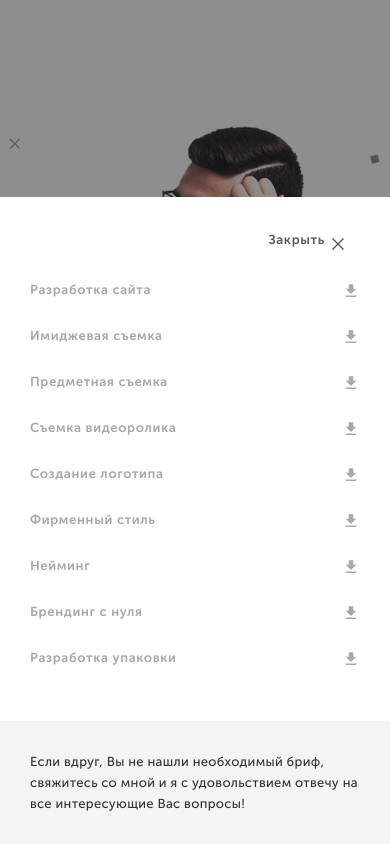
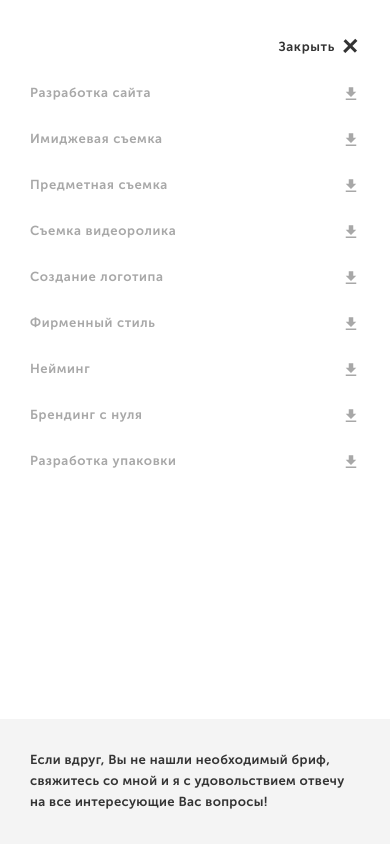
Before and after one commit to Verta-master/Polubot, a plain HTML site: page index.html in a window 390 px wide. Both pictures are taken after a click on the link "Скачать бриф". Shown: the top 844 px of the page. Drawn offline with nearby package versions, Linux system fonts and the light colour scheme.

Commit message:
Update 2018-04-08T09:50:08.230Z

```diff
--- a/css/style.css
+++ b/css/style.css
@@ -1529,37 +1529,41 @@ button {
   padding: 0;
   margin: 0;
   position: absolute;
+  z-index: 15;
   bottom: 0;
   left: 0;
   font-family: "Museo Sans", "Arial", sans-serif;
-}
-.modal .fancybox-close-small {
-  outline: none;
+  background-color: #fff;
+  display: none;
+}
+.modal__close {
+  position: absolute;
   right: 30px;
-  top: 25px;
-}
-.modal .fancybox-close-small::before {
-  content: "Закрыть";
-  position: absolute;
-  top: 7px;
-  right: 35px;
+  top: 35px;
+  padding-right: 25px;
   color: #333333;
   font-size: 13px;
   font-weight: 700;
   letter-spacing: 0.05em;
 }
-.modal .fancybox-close-small::after {
-  color: #333333;
+.modal__close::after {
+  content: "+";
+  position: absolute;
+  top: 0;
+  right: 0;
   font-size: 30px;
-  outline: none;
-}
-.modal .fancybox-close-small:hover::after,
-.modal .fancybox-close-small:active::after {
-  background-color: rgba(255, 255, 255, 0);
-  outline: none;
-}
-.fancybox-is-open .fancybox-bg {
-  opacity: 0.5;
+  -webkit-transform: rotate(45deg);
+          transform: rotate(45deg);
+}
+.overlay {
+  display: none;
+  position: fixed;
+  z-index: 10;
+  top: 0;
+  left: 0;
+  right: 0;
+  bottom: 0;
+  background-color: rgba(0, 0, 0, 0.5);
 }
 .modal__list {
   padding-top: 80px;
@@ -1631,8 +1635,14 @@ button {
   padding-top: 30px;
   padding-bottom: 30px;
 }
-.modal__bottom p {
+.screen--promo .modal__bottom p {
   margin: 0;
+  font-size: 13px;
+  line-height: 21px;
+  font-weight: 700;
+  color: #333333;
+  letter-spacing: 0.025em;
+  text-transform: none;
 }
 @-webkit-keyframes slideOutDown {
   from {
@@ -1687,6 +1697,7 @@ button {
   }
 }
 .slideInUp {
+  display: block;
   -webkit-animation-name: slideInUp;
           animation-name: slideInUp;
   -webkit-animation-duration: 0.3s;
@@ -1804,6 +1815,9 @@ button {
   .screen__next {
     margin-top: 30px;
   }
+  .screen h1 {
+    margin-left: 0;
+  }
 }
 @media (max-width: 1022px) {
   .screen {
@@ -1893,9 +1907,6 @@ button {
 @media (max-width: 760px) {
   .info__block {
     max-width: none;
-  }
-  .info--404 p {
-    max-width: 320px;
   }
   .screen--promo p {
     font-size: 30px;
@@ -1982,8 +1993,43 @@ button {
   .modal__item {
     margin-right: 15px;
   }
+  .info--contacts .info__block {
+    max-width: 600px;
+  }
+  .modal .fancybox-close-small::after {
+    right: -5px;
+  }
+  .modal .fancybox-close-small::before {
+    top: 10px;
+  }
+  .modal {
+    top: 0;
+    bottom: auto;
+    min-height: 100vh;
+  }
+  .slideInUp {
+    display: -webkit-box;
+    display: -ms-flexbox;
+    display: flex;
+    -webkit-box-orient: vertical;
+    -webkit-box-direction: normal;
+        -ms-flex-direction: column;
+            flex-direction: column;
+    -webkit-box-pack: start;
+        -ms-flex-pack: start;
+            justify-content: flex-start;
+    -webkit-box-align: start;
+        -ms-flex-align: start;
+            align-items: flex-start;
+  }
+  .modal__bottom {
+    margin-top: auto;
+  }
 }
 @media (max-width: 480px) {
+  .info__show--grey p {
+    color: #000;
+  }
   .screen--promo {
     background-image: -webkit-gradient(linear, left top, left bottom, from(rgba(255, 255, 255, 0)), color-stop(30%, rgba(255, 255, 255, 0)), color-stop(70%, rgba(255, 255, 255, 0.8)), to(#ffffff)), url(../img/bg-main.jpg);
     background-image: linear-gradient(to bottom, rgba(255, 255, 255, 0) 0%, rgba(255, 255, 255, 0) 30%, rgba(255, 255, 255, 0.8) 70%, #ffffff 100%), url(../img/bg-main.jpg);
@@ -2019,6 +2065,10 @@ button {
   }
   .info--404 .btn--feedback {
     padding-bottom: 0;
+  }
+  .info--404 p {
+    max-width: 250px;
+    line-height: 1.2;
   }
   .info__btns {
     -ms-flex-wrap: wrap;
--- a/index.html
+++ b/index.html
@@ -36,13 +36,104 @@
         <div class="info__show animateline">
           <div class="info__btns">
             <a href="#" class="btn btn--grey">Подробнее</a>
-            <a data-fancybox data-src="#brief" href="javascript:;" class="btn btn--feedback btn--brief">Скачать бриф</a>
+            <a href="#" class="btn btn--feedback btn--brief">Скачать бриф</a>
           </div>
         </div>
       </div>
       <a href="#warning" class="screen__next">
         <img src="img/ic_arrow_downward_black_24px.svg" alt="Подробнее" width="24" height="24">
       </a>
+
+      <!-- Modal window -->
+      <svg style="display:none">
+        <symbol id="icon-download">
+          <path d="M19 9h-4V3H9v6H5l7 7 7-7zM5 18v2h14v-2H5z"/>
+          <path d="M0 0h24v24H0z" fill="none"/>
+        </symbol>
+      </svg>
+      <div class="overlay"></div>
+      <div id="brief" class="modal">
+        <button type="button" class="modal__close">Закрыть</button>
+        <ul class="wrapper modal__list">
+          <li class="modal__item">
+            <a href="#" download>
+              <span>Разработка сайта</span>
+              <svg class="modal__download" height="24" viewBox="0 0 24 24" width="24" xmlns="http://www.w3.org/2000/svg">
+                <use href="#icon-download"></use>
+              </svg>
+            </a>
+          </li>
+          <li class="modal__item">
+            <a href="#" download>
+              <span>Имиджевая съемка</span>
+              <svg class="modal__download" height="24" viewBox="0 0 24 24" width="24" xmlns="http://www.w3.org/2000/svg">
+                <use href="#icon-download"></use>
+              </svg>
+            </a>
+          </li>
+          <li class="modal__item">
+            <a href="#" download>
+              <span>Предметная съемка</span>
+              <svg class="modal__download" height="24" viewBox="0 0 24 24" width="24" xmlns="http://www.w3.org/2000/svg">
+                <use href="#icon-download"></use>
+              </svg>
+            </a>
+          </li>
+          <li class="modal__item">
+            <a href="#" download>
+              <span>Съемка видеоролика</span>
+              <svg class="modal__download" height="24" viewBox="0 0 24 24" width="24" xmlns="http://www.w3.org/2000/svg">
+                <use href="#icon-download"></use>
+              </svg>
+            </a>
+          </li>
+          <li class="modal__item">
+            <a href="#" download>
+              <span>Создание логотипа</span>
+              <svg class="modal__download" height="24" viewBox="0 0 24 24" width="24" xmlns="http://www.w3.org/2000/svg">
+                <use href="#icon-download"></use>
+              </svg>
+            </a>
+          </li>
+          <li class="modal__item">
+            <a href="#" download>
+              <span>Фирменный стиль</span>
+              <svg class="modal__download" height="24" viewBox="0 0 24 24" width="24" xmlns="http://www.w3.org/2000/svg">
+                <use href="#icon-download"></use>
+              </svg>
+            </a>
+          </li>
+          <li class="modal__item">
+            <a href="#" download>
+              <span>Нейминг</span>
+              <svg class="modal__download" height="24" viewBox="0 0 24 24" width="24" xmlns="http://www.w3.org/2000/svg">
+                <use href="#icon-download"></use>
+              </svg>
+            </a>
+          </li>
+          <li class="modal__item">
+            <a href="#" download>
+              <span>Брендинг с нуля</span>
+              <svg class="modal__download" height="24" viewBox="0 0 24 24" width="24" xmlns="http://www.w3.org/2000/svg">
+                <use href="#icon-download"></use>
+              </svg>
+            </a>
+          </li>
+          <li class="modal__item">
+            <a href="#" download>
+              <span>Разработка упаковки</span>
+              <svg class="modal__download" height="24" viewBox="0 0 24 24" width="24" xmlns="http://www.w3.org/2000/svg">
+                <use href="#icon-download"></use>
+              </svg>
+            </a>
+          </li>
+        </ul>
+        <div class="modal__bottom">
+          <div class="wrapper">
+            <p>Если вдруг, Вы не нашли необходимый бриф, свяжитесь со мной и я с удовольствием отвечу на все интересующие Вас вопросы!</p>
+          </div>
+        </div>
+      </div>
     </section>
 
     <section class="warning wrapper" id="warning">
@@ -217,95 +308,6 @@
 
   </footer>
 
-<!-- Modal window -->
-  <svg style="display:none">
-    <symbol id="icon-download">
-      <path d="M19 9h-4V3H9v6H5l7 7 7-7zM5 18v2h14v-2H5z"/>
-      <path d="M0 0h24v24H0z" fill="none"/>
-    </symbol>
-  </svg>
-  <div style="display: none;" id="brief" class="modal">
-    <ul class="wrapper modal__list">
-      <li class="modal__item">
-        <a href="#" download>
-          <span>Разработка сайта</span>
-          <svg class="modal__download" height="24" viewBox="0 0 24 24" width="24" xmlns="http://www.w3.org/2000/svg">
-            <use href="#icon-download"></use>
-          </svg>
-        </a>
-      </li>
-      <li class="modal__item">
-        <a href="#" download>
-          <span>Имиджевая съемка</span>
-          <svg class="modal__download" height="24" viewBox="0 0 24 24" width="24" xmlns="http://www.w3.org/2000/svg">
-            <use href="#icon-download"></use>
-          </svg>
-        </a>
-      </li>
-      <li class="modal__item">
-        <a href="#" download>
-          <span>Предметная съемка</span>
-          <svg class="modal__download" height="24" viewBox="0 0 24 24" width="24" xmlns="http://www.w3.org/2000/svg">
-            <use href="#icon-download"></use>
-          </svg>
-        </a>
-      </li>
-      <li class="modal__item">
-        <a href="#" download>
-          <span>Съемка видеоролика</span>
-          <svg class="modal__download" height="24" viewBox="0 0 24 24" width="24" xmlns="http://www.w3.org/2000/svg">
-            <use href="#icon-download"></use>
-          </svg>
-        </a>
-      </li>
-      <li class="modal__item">
-        <a href="#" download>
-          <span>Создание логотипа</span>
-          <svg class="modal__download" height="24" viewBox="0 0 24 24" width="24" xmlns="http://www.w3.org/2000/svg">
-            <use href="#icon-download"></use>
-          </svg>
-        </a>
-      </li>
-      <li class="modal__item">
-        <a href="#" download>
-          <span>Фирменный стиль</span>
-          <svg class="modal__download" height="24" viewBox="0 0 24 24" width="24" xmlns="http://www.w3.org/2000/svg">
-            <use href="#icon-download"></use>
-          </svg>
-        </a>
-      </li>
-      <li class="modal__item">
-        <a href="#" download>
-          <span>Нейминг</span>
-          <svg class="modal__download" height="24" viewBox="0 0 24 24" width="24" xmlns="http://www.w3.org/2000/svg">
-            <use href="#icon-download"></use>
-          </svg>
-        </a>
-      </li>
-      <li class="modal__item">
-        <a href="#" download>
-          <span>Брендинг с нуля</span>
-          <svg class="modal__download" height="24" viewBox="0 0 24 24" width="24" xmlns="http://www.w3.org/2000/svg">
-            <use href="#icon-download"></use>
-          </svg>
-        </a>
-      </li>
-      <li class="modal__item">
-        <a href="#" download>
-          <span>Разработка упаковки</span>
-          <svg class="modal__download" height="24" viewBox="0 0 24 24" width="24" xmlns="http://www.w3.org/2000/svg">
-            <use href="#icon-download"></use>
-          </svg>
-        </a>
-      </li>
-    </ul>
-    <div class="modal__bottom">
-      <div class="wrapper">
-        <p>Если вдруг, Вы не нашли необходимый бриф, свяжитесь со мной и я с удовольствием отвечу на все интересующие Вас вопросы!</p>
-      </div>
-    </div>
-  </div>
-
   <script src="js/jquery-3.2.1.min.js"></script>
   <script src="https://cdnjs.cloudflare.com/ajax/libs/Swiper/4.1.0/js/swiper.min.js"></script>
   <script src="https://cdnjs.cloudflare.com/ajax/libs/fancybox/3.2.5/jquery.fancybox.min.js"></script>
@@ -334,8 +336,30 @@
 
 <!-- Modal -->
   <script>
-    $('.btn--brief').click(function() {
+    $('.btn--brief').click(function(evt) {
+      evt.preventDefault();
+      $('.overlay').show();
       $('.modal').addClass('slideInUp');
+      $('body').css('overflow-y', 'hidden');
+      if (window.innerWidth < 766) {
+        $('.screen--promo').css('overflow-y', 'scroll');
+      }
+    });
+    $('.modal__close').click(function() {
+      $('.overlay').hide();
+      $('.modal').removeClass('slideInUp');
+      $('body').css('overflow-y', 'scroll');
+      if (window.innerWidth < 766) {
+        $('.screen--promo').css('overflow-y', 'hidden');
+      }
+    })
+    $('.overlay').click(function() {
+      $('.overlay').hide();
+      $('.modal').removeClass('slideInUp');
+      $('body').css('overflow-y', 'scroll');
+      if (window.innerWidth < 766) {
+        $('.screen--promo').css('overflow-y', 'hidden');
+      }
     })
   </script>
 
```
Also changed, not shown: 404.html (+6 -6 lines), contacts.html (+4 -4 lines), css/style.min.css.
